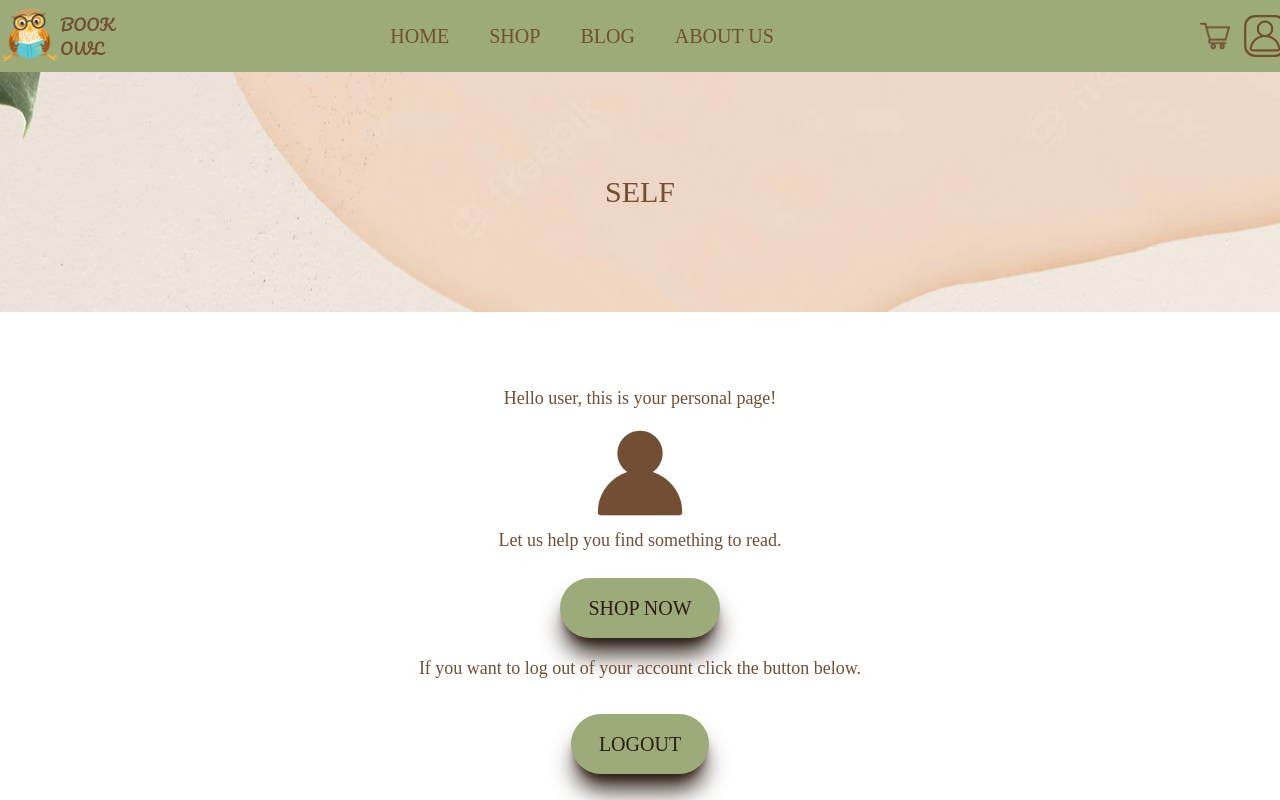
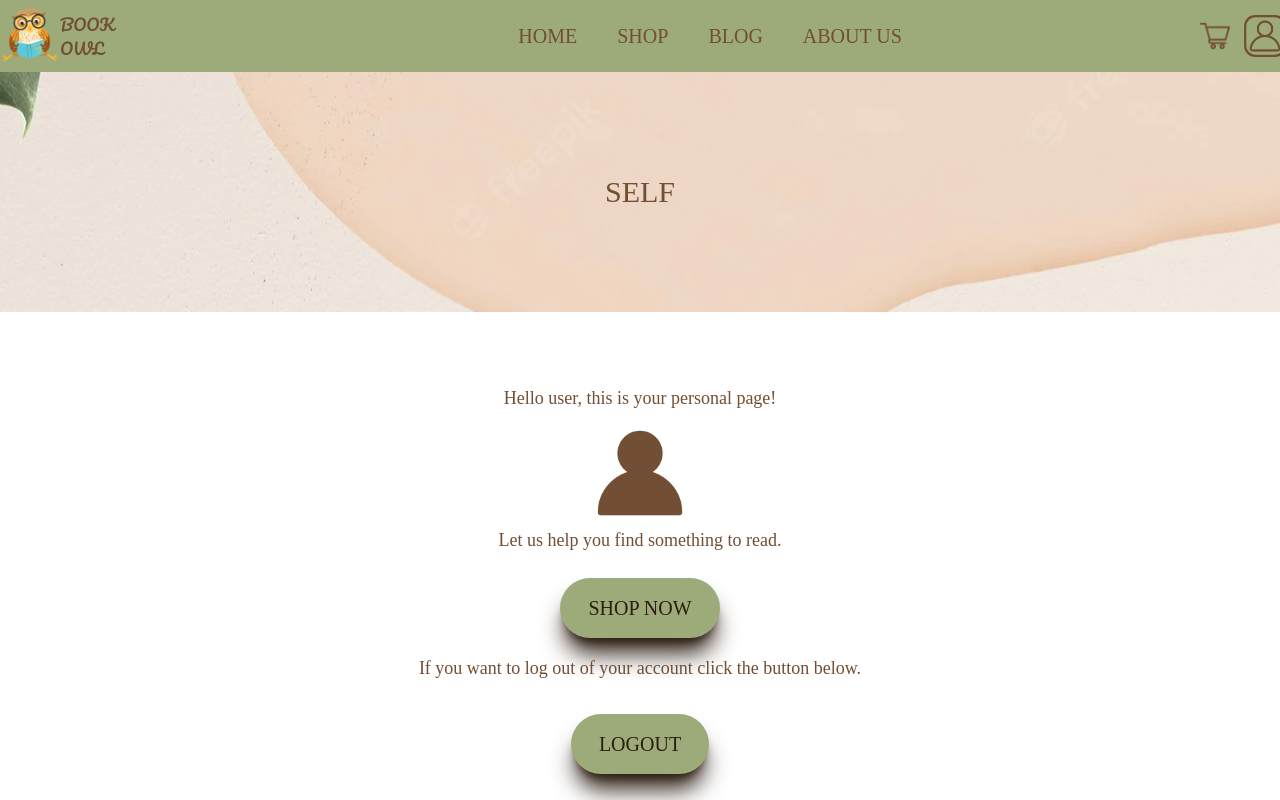
Before and after one commit to marijajukicc/HCI-projekt, a Next.js app in the folder book-owl/: page /self in a window 1280 px wide. Shown: the top 800 px of the page. Built offline with nearby package versions, Linux system fonts and the light colour scheme; a web font is replaced by a local one.

Commit message:
Small changes with responsiveness of header and blog page

```diff
--- a/book-owl/components/header.js
+++ b/book-owl/components/header.js
@@ -12,7 +12,7 @@ const Header = () => {
         <Popover className='sticky top-0 z-10 flex items-center bg-swamp-green'>
              <nav className='container mx-auto'>
                 <main className='py-2'>
-                    <div className='flex   items-center md:justify-center lg:justify-between md:gap-16 lg:gap-x-64 mx-auto sm:mx8'>
+                    <div className='flex items-center md:justify-center lg:justify-between md:gap-16 lg:gap-x-60 xl:gap-x-96 mx-auto sm:mx8'>
                         <Link href="/">
                             <div className='flex items-center hover:scale-105'>
                                 <Image
--- a/book-owl/pages/blog/index.js
+++ b/book-owl/pages/blog/index.js
@@ -35,7 +35,7 @@ const Blog = (props) => {
                 </div>
 		    </div>
 
-            <div className="container px-8 max-w-6xl mx-auto -mt-32">
+            <div className="container px-8 max-w-6xl mx-auto -mt-32 2xl:-mt-20">
                 <LeadCard key={fields[0].id} {...fields[0]}/>
                 <div className="flex flex-wrap justify-between pt-12 -mx-6">
                     <PostThird key={fields[1].id} {...fields[1]} />
```
